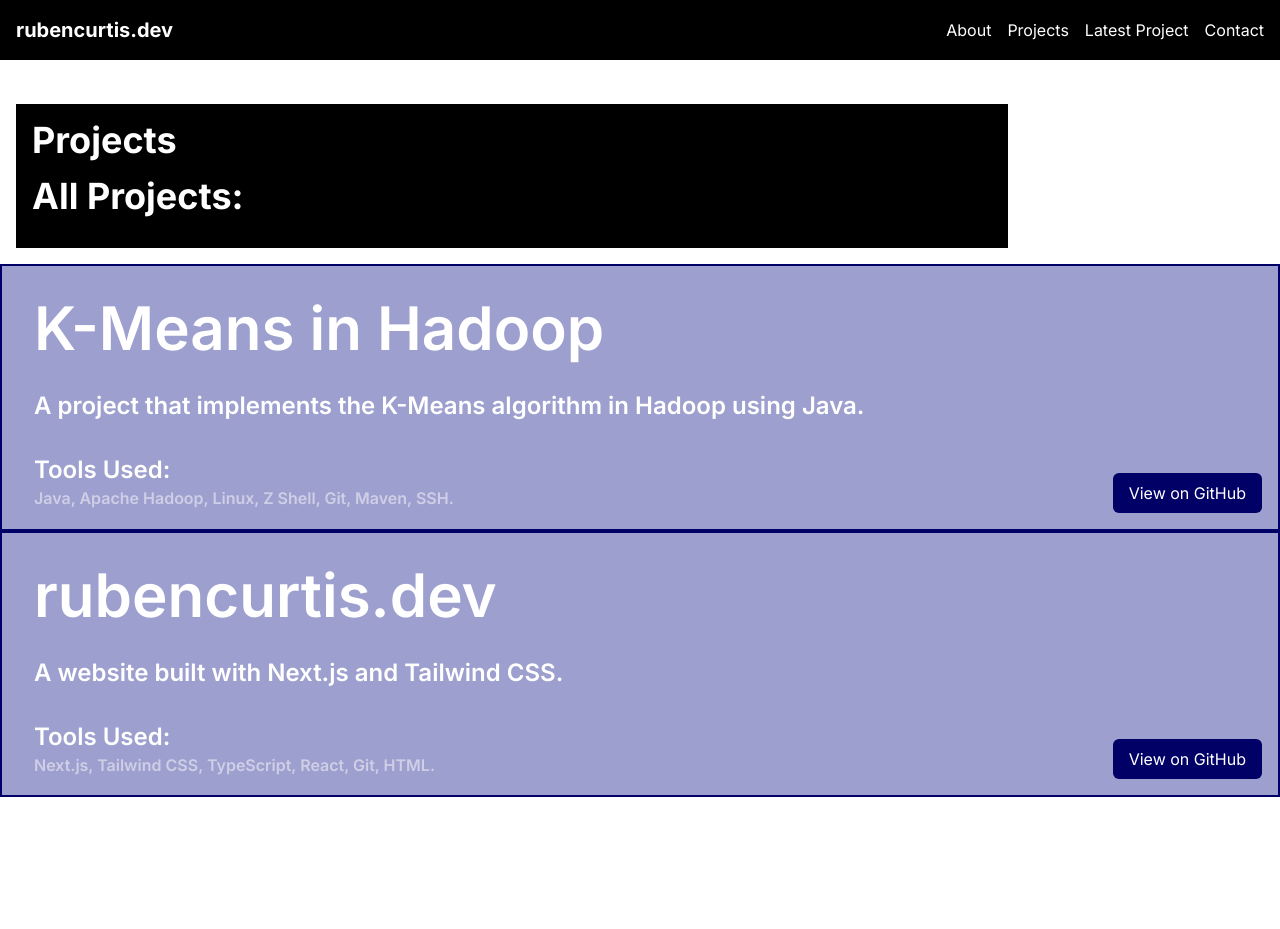
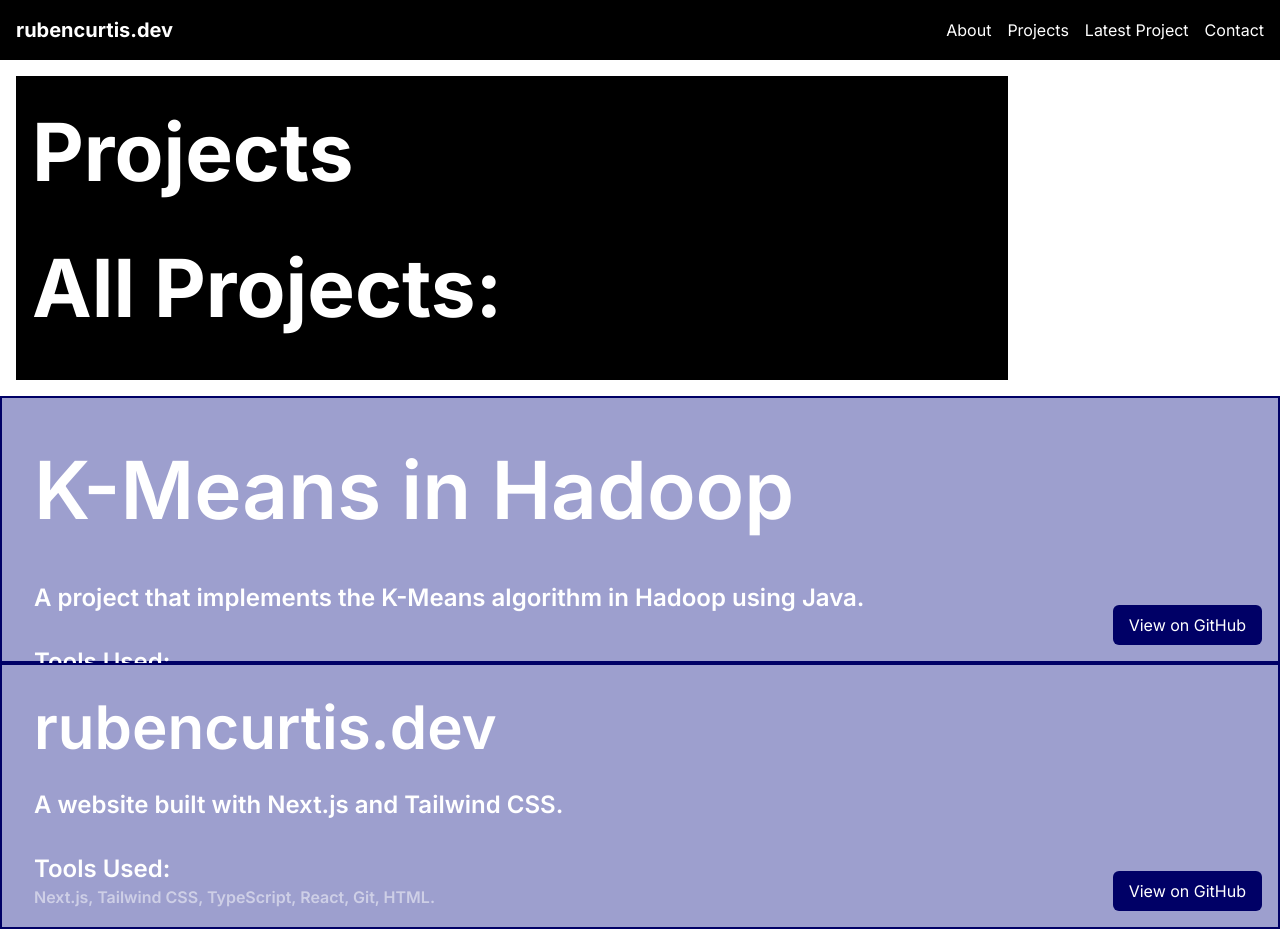
Before and after one commit to RubenCurtis/RubenCurtis.dev, a Next.js app: page /projects in a window 1280 px wide. Before the commit the page ends 860 px from the top, so only its background shows below. Built offline with nearby package versions, Linux system fonts and the light colour scheme.

Commit message:
Beginning dynamic text resizing for the projects page.

```diff
--- a/src/app/projects/page.tsx
+++ b/src/app/projects/page.tsx
@@ -30,26 +30,24 @@
     //Header TODO maybe do nav bar ?
     <div className="min-h-screen overflow-auto">
       <section className="relative flex flex-col py-4 px-4 w-full max-w-screen-lg">
-        <header id="header" className="w-full flex justify-between items-center fade-in bg-primary">
-          <h1 className="text-white text-xl font-bold">
-            <Link href="/">rubencurtis.dev</Link>
-          </h1>
-        </header>
         <div className="relative flex flex-col items-start w-full bg-primary text-white p-4">
           <h1
             id="hero-title"
-            className={`text-4xl font-bold mb-4 transition-all duration-700 ${ //Looks ugly
-              showTitle ? "opacity-100 translate-y-0" : "opacity-0 -translate-y-12" //
+            className={`mb-4 font-bold transition-all duration-700 ${
+              showTitle ? "opacity-100 translate-y-0" : "opacity-0 -translate-y-12"
             }`}
-          >
+            style={{ fontSize: "clamp(2.5rem, 5vw + 1rem, 5.5rem)" }}
+            >
             Projects
           </h1>
+
           <h2
             id="project-subtitle"
-            className={`text-4xl font-bold mb-4 transition-all duration-700 ${ //Also looks ugly
+            className={`mb-4 font-bold transition-all duration-700 ${
               showSubtitle ? "opacity-100 translate-y-0" : "opacity-0 -translate-y-12"
             }`}
-          >
+            style={{ fontSize: "clamp(2.5rem, 5vw + 1rem, 5.5rem)" }}
+            >
             All Projects:
           </h2>
         </div>
@@ -63,7 +61,12 @@
           : "opacity-0 -translate-y-12 invisible"
       }`}
     >
-    <h2 className="text-6xl p-8 font-semibold">
+    <h2
+      className={`p-8 font-semibold transition-all duration-700 ${
+        showProject1 ? "opacity-100 translate-y-0" : "opacity-0 -translate-y-12"
+      }`}
+      style={{ fontSize: "clamp(2.5rem, 5vw + 1rem, 5.5rem)" }}
+    >
       K-Means in Hadoop
     </h2>
     <p className="text-2xl px-8 pb-8 font-semibold">
```
